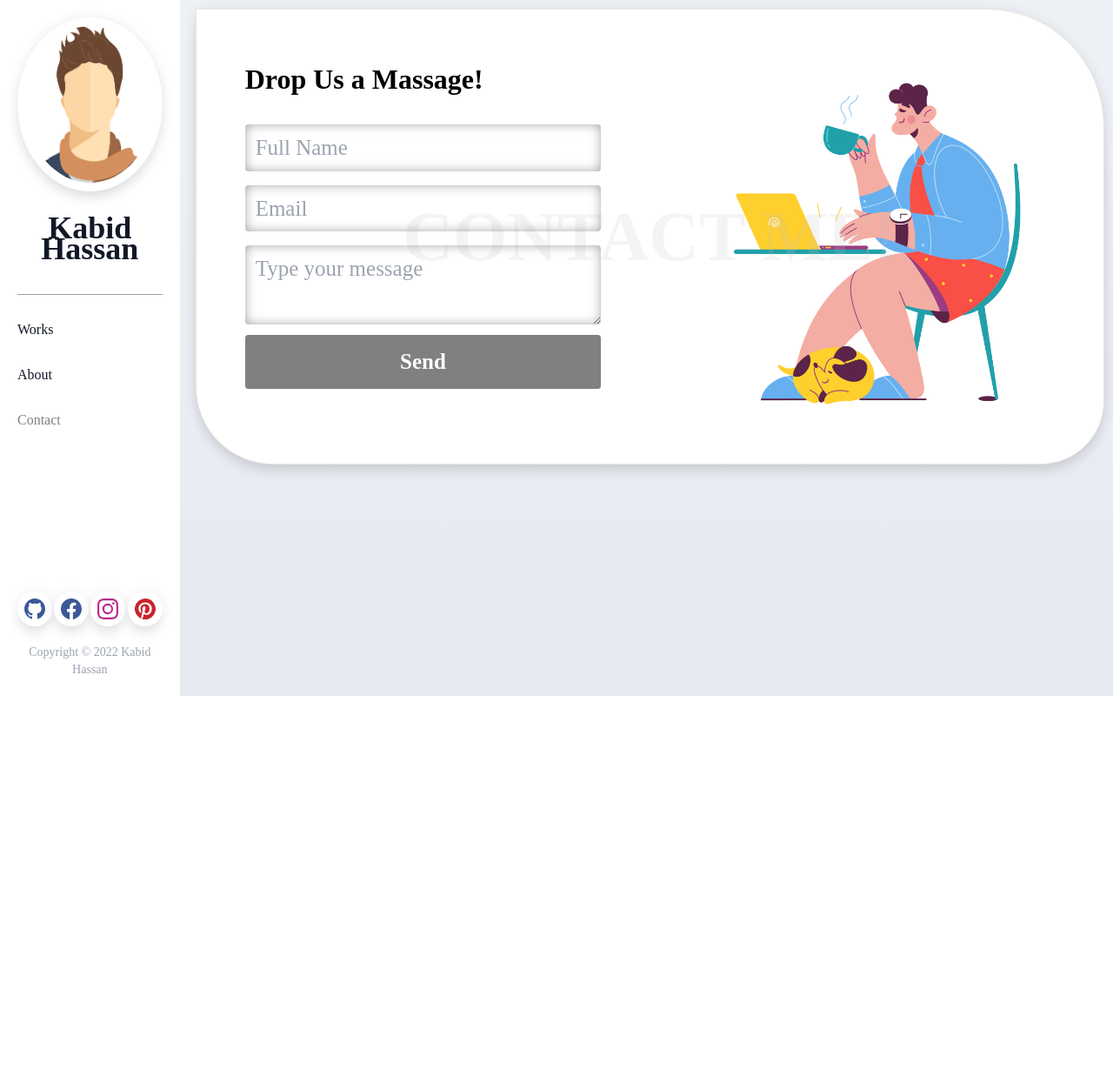
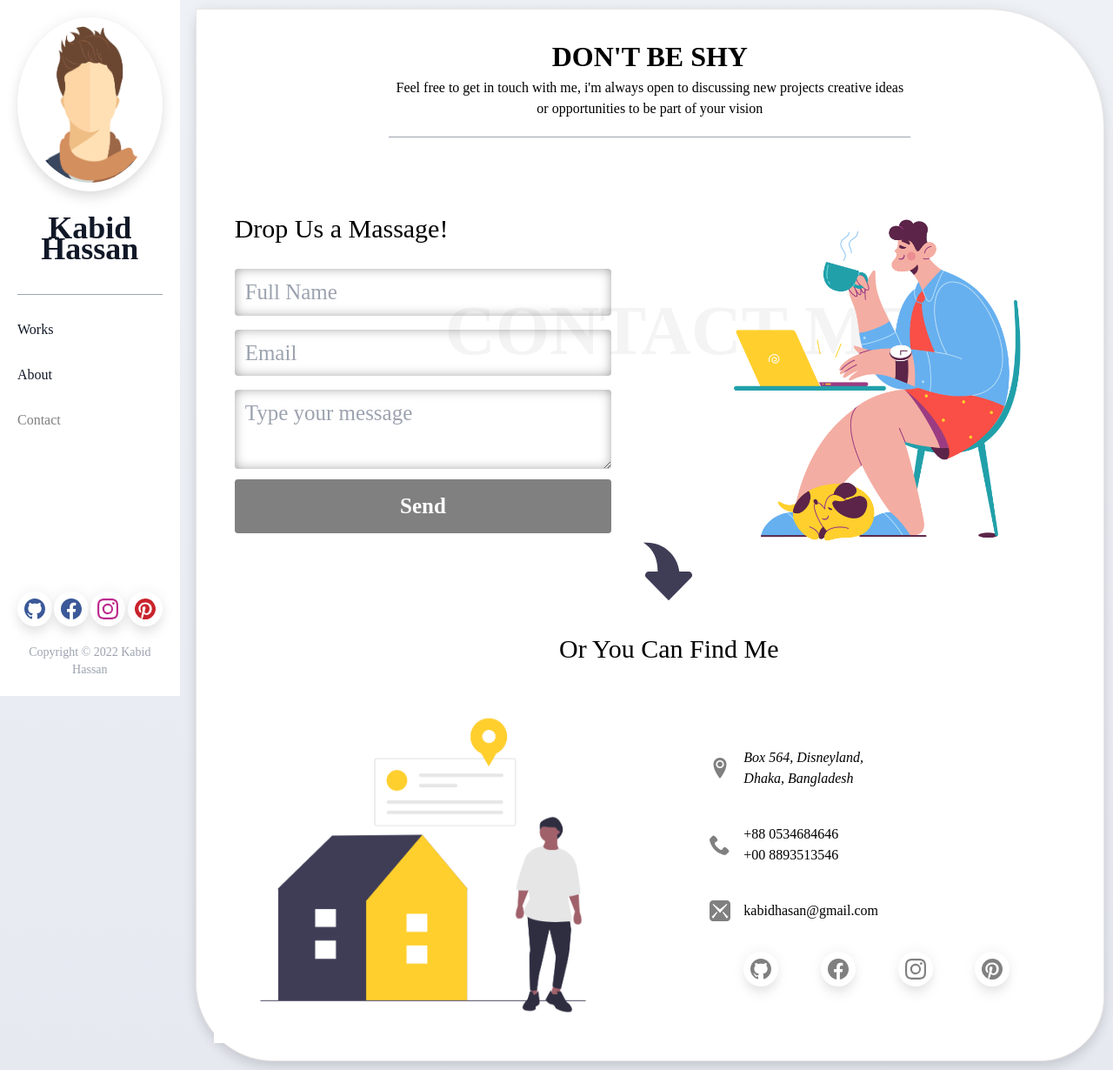
Before and after one commit to adilrion/Kabid-Vai, a React (Create React App) app: page /v-english/contact in a window 1280 px wide. Shown: the whole page at 87% size. Before the commit the page ends 800 px from the top, so only its background shows below. Built offline with nearby package versions, Linux system fonts and the light colour scheme.

Commit message:
contact page address section will be added

```diff
--- /dev/null
+++ b/src/Components/Home/About/About.css
@@ -0,0 +1,10 @@
+.c-about {
+  border-radius: 0px 135px 73px 89px;
+  -webkit-border-radius: 0px 135px 73px 89px;
+  -moz-border-radius: 0px 135px 73px 89px;
+  border: 1px solid #e9e5e5;
+  margin: 10px;
+  box-shadow: 0px 0px 18px -3px rgba(0, 0, 0, 0.1),
+    0px 10px 15px -3px rgba(0, 0, 0, 0.1);
+  background: rgb(255, 255, 255);
+}
--- a/src/Components/Home/About/About.js
+++ b/src/Components/Home/About/About.js
@@ -1,16 +1,11 @@
 import React from "react";
 import { Fade, Zoom } from "react-reveal";
+import "./About.css";
 import img from "../../Shared/Images/Kabid.jpg";
 const About = () => {
   return (
     <article>
-      <section className="">
-        <nav className="flex justify-center bg-white m-2  rounded">
-          <h1 className=" py-3 text-[50px]">
-            <span className="text-[#fbb300] ">WOW!</span> a Whole page just
-            about me
-          </h1>
-        </nav>
+      <section className="c-about">
         <div className=" m-2 p-20 bg-white rounded">
           <div className="grid grid-cols-3">
             <div className="col-span-2">
--- a/src/Components/Home/Contact/Contact.css
+++ b/src/Components/Home/Contact/Contact.css
@@ -16,13 +16,50 @@
   font-style: normal;
 }
 .c-header {
-  position: absolute;
+  top: 40%;
+  left: 40%;
+  position: fixed;
   width: 100%;
   height: 100%;
   display: flex;
-  align-items: center;
-  justify-content: center;
-  align-content: center;
   font-size: 40px;
   color: #c6c6c62f;
 }
+.c-header-details {
+  display: flex;
+  justify-content: center;
+  text-align: center;
+
+  margin: 10px;
+}
+.c-bottom-icon {
+  position: absolute;
+  bottom: -18%;
+  left: 40%;
+  font-size: 50px;
+  text-align: center;
+}
+.c-bottom-icon > h1 {
+  transform: rotate(90deg);
+  display: inline-block;
+  margin: 0;
+  padding: 0;
+  color: #3f3d56;
+}
+/* .c-address-section {
+  box-shadow: 0px 0px 18px -3px rgba(0, 0, 0, 0.1),
+    0px 10px 15px -3px rgba(0, 0, 0, 0.1);
+} */
+.c-address {
+  display: flex;
+  align-items: center;
+  padding: 5px 10px;
+  /* height: 60px; */
+  margin: 15px;
+  gap: 15px;
+}
+.c-address-icon {
+  font-size: 1.5rem;
+  line-height: 2rem;
+  color: #808080;
+}
--- a/src/Components/Home/Contact/Contact.js
+++ b/src/Components/Home/Contact/Contact.js
@@ -1,23 +1,40 @@
 import React from "react";
 import contactMe from "../../Shared/Images/contact.png";
+import contactMe2 from "../../Shared/Images/contact-2.png";
+import { TiArrowForward } from "react-icons/ti";
+import { ImLocation2, ImPhone, ImMail3 } from "react-icons/im";
+import { BsFacebook, BsGithub, BsInstagram, BsPinterest } from "react-icons/bs";
 import "./Contact.css";
+import { Link } from "react-router-dom";
 
 const Contact = () => {
   return (
     <section className="relative">
-      <nav className="c-header z-40">
-        <h1 className="">
-          <span className=" uppercase">Contact Me!</span>
-        </h1>
-      </nav>
-      <div className="">
-        <div className="grid grid-cols-2 c-contact z-50">
-          <div className="col-span-1 p-8">
+      {
+        <nav className="c-header z-40">
+          <h1 className="">
+            <span className=" uppercase">Contact Me!</span>
+          </h1>
+        </nav>
+      }
+      <div className="c-contact">
+        <div className="c-header-details">
+          <div className="md:w-[600px] py-5 border-gray-400 border-b">
+            <h1>DON'T BE SHY</h1>
+            <p>
+              Feel free to get in touch with me, i'm always open to discussing
+              new projects creative ideas or opportunities to be part of your
+              vision
+            </p>
+          </div>
+        </div>
+        <div className="relative grid grid-cols-2 items-center justify-center  z-50">
+          <div className="col-span-1 p-5">
             <div class="p-6 flex flex-col justify-center">
-              <div className="mb-5">
-                <h1>
+              <div className="mb-5 text-3xl">
+                <p>
                   Drop Us a <span className="">Massage!</span>
-                </h1>
+                </p>
               </div>
               <form className="z-50 bg-transparent">
                 <div class="flex flex-col">
@@ -69,7 +86,77 @@ const Contact = () => {
             </div>
           </div>
           <div className="col-span-1 p-5">
-            <img src={contactMe} alt="" />
+            <img src={contactMe} width="100%" alt="" />
+          </div>
+          <div className="c-bottom-icon">
+            <h1>
+              <TiArrowForward />
+            </h1>
+            <p className="mb-5 text-3xl">Or You Can Find Me</p>
+          </div>
+        </div>
+        <div className="mt-20">
+          <div className="grid grid-cols-2 items-center justify-center  z-50">
+            <div className="col-span-1 p-5">
+              <img src={contactMe2} width="100%" alt="" />
+            </div>
+            <div className="col-span-1 p-5 z-40">
+              <div class="p-6 flex flex-col justify-center c-address-section">
+                <address className="c-address">
+                  <p className="c-address-icon">
+                    <ImLocation2 />
+                  </p>
+                  <p>
+                    Box 564, Disneyland,
+                    <br />
+                    Dhaka, Bangladesh
+                  </p>
+                </address>
+                <div className="c-address">
+                  <p className="c-address-icon">
+                    <ImPhone />
+                  </p>
+                  <div>
+                    <p>+88 0534684646</p>
+                    <p>+00 8893513546</p>
+                  </div>
+                </div>
+                <div className="c-address">
+                  <p className="c-address-icon">
+                    <ImMail3 />
+                  </p>
+                  <p>kabidhasan@gmail.com</p>
+                </div>
+                <div>
+                  <div className="flex justify-evenly m-[15px]">
+                    <Link
+                      to="#"
+                      className="text-2xl text-[#808080] bg p-2 hover:text-[#5a5a5a]  transition ease-in-out duration-300"
+                    >
+                      <BsGithub />
+                    </Link>
+                    <Link
+                      to="#"
+                      className=" text-2xl text-[#808080] bg p-2 hover:text-[#3b5998] transition ease-in-out duration-300"
+                    >
+                      <BsFacebook />
+                    </Link>
+                    <Link
+                      to="#"
+                      className="text-2xl text-[#808080] bg p-2 hover:text-[#bc2a8d] transition ease-in-out duration-300"
+                    >
+                      <BsInstagram />
+                    </Link>
+                    <Link
+                      to="#"
+                      className=" text-2xl text-[#808080] bg p-2 hover:text-[#c8232c] transition ease-in-out duration-300"
+                    >
+                      <BsPinterest />
+                    </Link>
+                  </div>
+                </div>
+              </div>
+            </div>
           </div>
         </div>
       </div>
```
Also changed, not shown: src/Components/Shared/Images/contact-2.png (added).
